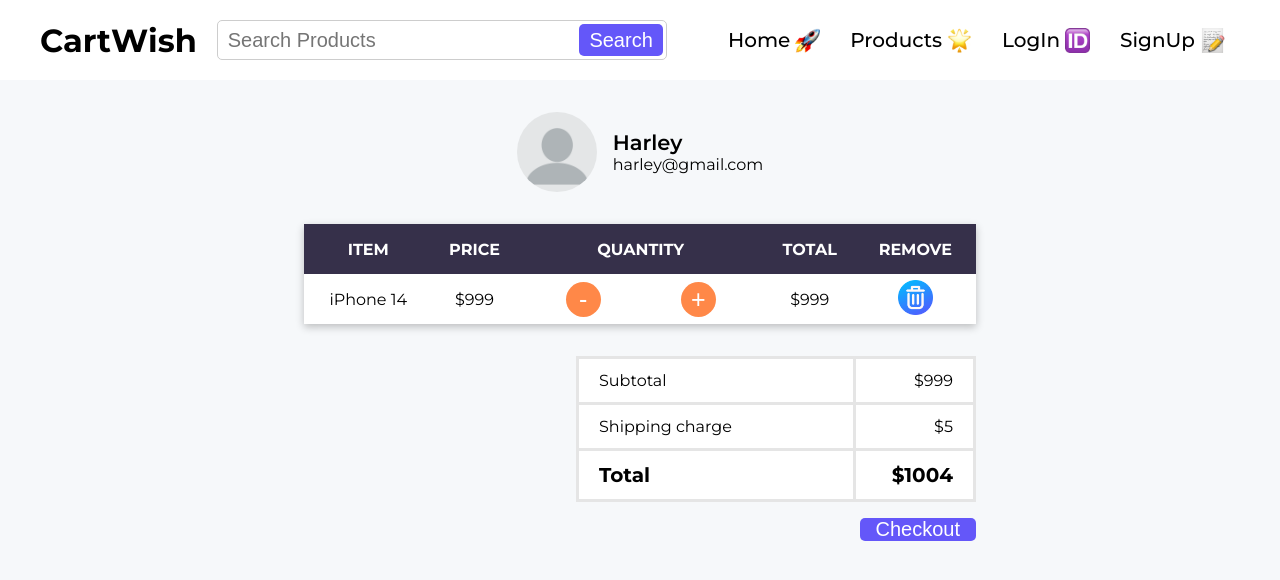
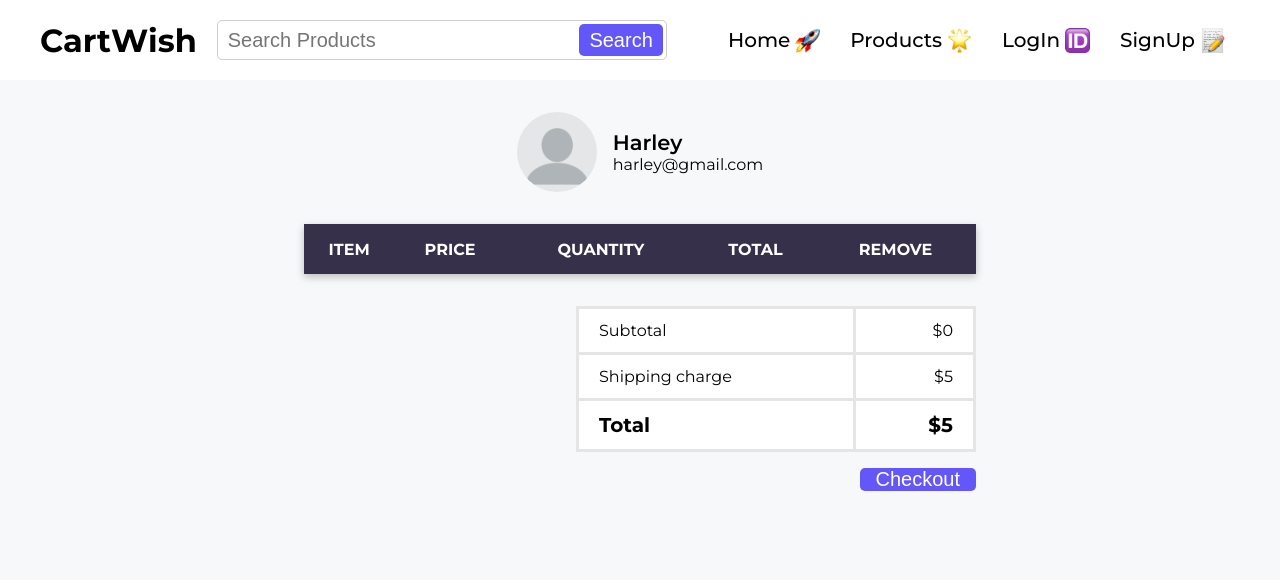
Before and after one commit to kingaborycka/CartWish, a React (Vite) app: page /cart in a window 1280 px wide. Shown: the top 580 px of the page. Built offline with nearby package versions, Linux system fonts and the light colour scheme.

Commit message:
feat: cart

```diff
--- a/package.json
+++ b/package.json
@@ -18,6 +18,7 @@
     "react-hook-form": "^7.43.9",
     "react-loading-skeleton": "^3.3.1",
     "react-router-dom": "^6.11.2",
+    "react-toastify": "^9.1.3",
     "zod": "^3.21.4"
   },
   "devDependencies": {
--- a/src/App.jsx
+++ b/src/App.jsx
@@ -3,10 +3,15 @@ import React, {useEffect, useState} from 'react'
 import "./App.css"
 import Navbar from './components/Navbar/Navbar';
 import Routing from './components/Routing/Routing';
-import { getUser } from './services/userServices';
+import { getJwt, getUser } from './services/userServices';
+import setAuthToken from './utils/setAuthToken';
+import { addToCartAPI, getCartAPI } from './services/cartServices';
+
+setAuthToken(getJwt());
 
 const App = () => {
   const [user, setUser] = useState(null);
+  const [cart, setCart] = useState([]);
 
   useEffect(() => {
     try {
@@ -19,11 +24,40 @@ const App = () => {
     } catch (err) {};
   }, [])
 
+  const addToCart = (product, quantity) => {
+    const updatedCart = [...cart]
+    const productIndex = updatedCart.findIndex(item => item.product._id === product._id)
+
+    if(productIndex === -1) {
+      updatedCart.push({product: product, quantity: quantity});
+    } else {
+      updatedCart[productIndex].quantity += quantity;
+    }
+    setCart(updatedCart);
+
+    addToCartAPI(product._id, quantity).then((res) => {
+        console.log("Product added successfully!");
+      }).catch((err) => {
+        console.log("Failed to add product!");
+        setCart(cart);
+      });
+  };
+
+  const getCart = () => {
+    getCartAPI().then(res => setCart(res.data)).catch(err => console.log("Something went wrong!"))
+  }
+
+  useEffect(() => {
+    if(user){
+      getCart();
+    }
+  },[user])
+
   return (
     <div className='app'>
-      <Navbar user={user}/>
+      <Navbar user={user} cartCount={cart.length}/>
       <main>
-        <Routing />
+        <Routing addToCart={addToCart} cart={cart}/>
       </main>
     </div>
   )
--- a/src/components/Cart/CartPage.jsx
+++ b/src/components/Cart/CartPage.jsx
@@ -1,4 +1,4 @@
-import React from 'react'
+import React, { useEffect, useState } from 'react'
 
 import "./CartPage.css"
 import remove from "../../assets/remove.png"
@@ -6,7 +6,17 @@ import user from "../../assets/user.webp"
 import Table from "../Common/Table"
 import QuantityInput from '../SingleProduct/QuantityInput'
 
-const CartPage = () => {
+const CartPage = ({cart}) => {
+    const [subTotal, setSubTotal] = useState(0)
+
+    useEffect(() => {
+        let total = 0;
+        cart.forEach(item => {
+            total += item.product.price * item.quantity
+        });
+        setSubTotal(total);
+    }, [cart])
+
   return (
     <section className="align_center cart_page">
         <div className="align_center user_info">
@@ -20,13 +30,13 @@ const CartPage = () => {
         <Table
             headings={["Item", "Price", "Quantity", "Total", "Remove"]}>
             <tbody>
-                <tr>
-                    <td>iPhone 14</td>
-                    <td>$999</td>
-                    <td className='align_center table_quantity_input'><QuantityInput/></td>
-                    <td>$999</td>
+                {cart.map(({product, quantity}) => <tr key={product._id}>
+                    <td>{product.title}</td>
+                    <td>${product.price}</td>
+                    <td className='align_center table_quantity_input'><QuantityInput quantity={quantity} stock={product.stock}/></td>
+                    <td>${quantity * product.price}</td>
                     <td><img src={remove} alt="remove icon" className='cart_remove_icon' /></td>
-                </tr>
+                </tr>)}
             </tbody>
         </Table>
 
@@ -34,7 +44,7 @@ const CartPage = () => {
             <tbody>
                 <tr>
                     <td>Subtotal</td>
-                    <td>$999</td>
+                    <td>${subTotal}</td>
                 </tr>
                 <tr>
                     <td>Shipping charge</td>
@@ -42,7 +52,7 @@ const CartPage = () => {
                 </tr>
                 <tr className='cart_bill_final'>
                     <td>Total</td>
-                    <td>$1004</td>
+                    <td>${subTotal + 5}</td>
                 </tr>
             </tbody>
         </table>
--- a/src/components/Navbar/Navbar.jsx
+++ b/src/components/Navbar/Navbar.jsx
@@ -10,7 +10,7 @@ import lock from "../../assets/locked.png"
 import LinkWithIcon from '../LinkWithIcon';
 import { NavLink } from 'react-router-dom'
 
-const Navbar = ({user}) => {
+const Navbar = ({user, cartCount}) => {
   return (
     <nav className='align_center navbar'>
         <div className='align_center'>
@@ -28,7 +28,7 @@ const Navbar = ({user}) => {
           {user && <><LinkWithIcon title="My Orders" link="/myorders" emoji={order}/>
           <LinkWithIcon title="Logout" link="/logout" emoji={lock}/>
           <NavLink to="/cart" className='align_center'>
-            Cart <p className="align_center cart_counts">0</p>
+            Cart <p className="align_center cart_counts">{cartCount}</p>
           </ NavLink></>}
         </div>
     </nav>
--- a/src/components/Products/ProductCard.jsx
+++ b/src/components/Products/ProductCard.jsx
@@ -13,7 +13,7 @@ export const ProductCard = ({id, image, price, title, rating, ratingCounts, stoc
             </div>
 
             <div className='product_details'>
-                <h3 className='product_price'>{price}</h3>
+                <h3 className='product_price'>${price}</h3>
                 <p className="product_title">{title}</p>
 
                 <footer className="align_center product_info_footer">
--- a/src/components/Routing/Routing.jsx
+++ b/src/components/Routing/Routing.jsx
@@ -10,13 +10,13 @@ import LoginPage from '../Authentication/LoginPage';
 import SignUpPage from '../Authentication/SignUpPage';
 import Logout from '../Authentication/Logout';
 
-const Routing = () => {
+const Routing = ({addToCart, cart}) => {
   return (
     <Routes>
         <Route path='/' element={<HomePage />} />
         <Route path='/products' element={<ProductsPage />} />
-        <Route path='/product/:id' element={<SingleProductPage />} />
-        <Route path='/cart' element={<CartPage />} />
+        <Route path='/product/:id' element={<SingleProductPage addToCart={addToCart} />} />
+        <Route path='/cart' element={<CartPage cart={cart}/>} />
         <Route path='/myorders' element={<MyOrderPage />} />
         <Route path='/login' element={<LoginPage />} />
         <Route path='/signup' element={<SignUpPage />} />
--- a/src/components/SingleProduct/SingleProductPage.jsx
+++ b/src/components/SingleProduct/SingleProductPage.jsx
@@ -7,7 +7,7 @@ import Loader from '../Common/Loader';
 
 import useData from '../../hooks/useData';
 
-const SingleProductPage = () => {
+const SingleProductPage = ({addToCart}) => {
     const [selectedImage, setSelectedImage] = useState(0);
     const [quantity, setQuantity] = useState(1)
     const {id} = useParams();
@@ -43,7 +43,7 @@ const SingleProductPage = () => {
                     <QuantityInput quantity={quantity} setQuantity={setQuantity} stock={product.stock}/>
                 </div>
 
-                <button className="search_button add_cart">Add to Cart</button>
+                <button className="search_button add_cart" onClick={() => addToCart(product, quantity)}>Add to Cart</button>
             </div></>
             }
         </section>
--- /dev/null
+++ b/src/services/cartServices.js
@@ -0,0 +1,9 @@
+import apiClient from "../utils/api-client";
+
+export function addToCartAPI(id, quantity) {
+    apiClient.post(`/cart/${id}`, {quantity})
+}
+
+export function getCartAPI() {
+    return apiClient.get(`/cart`)
+}
--- a/src/services/userServices.js
+++ b/src/services/userServices.js
@@ -32,3 +32,7 @@ export function getUser(){
         return null;
     }
 }
+
+export function getJwt() {
+    return localStorage.getItem(tokenName)
+}
--- /dev/null
+++ b/src/utils/setAuthToken.js
@@ -0,0 +1,11 @@
+import apiClient from "./api-client";
+
+const setAuthToken = (token) => {
+    if(token) {
+        apiClient.defaults.headers.common["x-auth-token"] = token
+    } else {
+        delete apiClient.defaults.headers.common["x-auth-token"]
+    }
+}
+
+export default setAuthToken;
```
Also changed, not shown: 1 other file (tests, documents, lock files or other folders).
